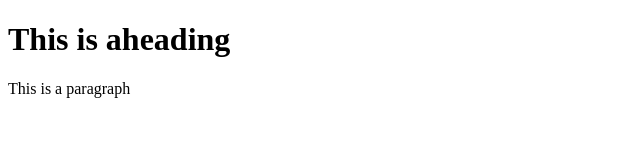
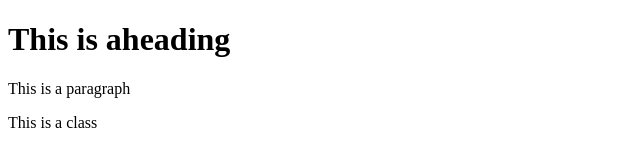
Before and after one commit to SHIVJUNG-HUB/SHIVJUNG-HUB, a plain HTML site: page index.html in a window 1280 px wide. Shown: the full height of the page, 0-640 px from the left. Drawn offline with Linux system fonts and the light colour scheme.

Commit message:
adding div

```diff
--- a/index.html
+++ b/index.html
@@ -8,5 +8,6 @@
 <body>
     <h1>This is aheading</h1>
     <p>This is  a paragraph</p>
+    <div>This is a class</div>
 </body>
 </html>
```
